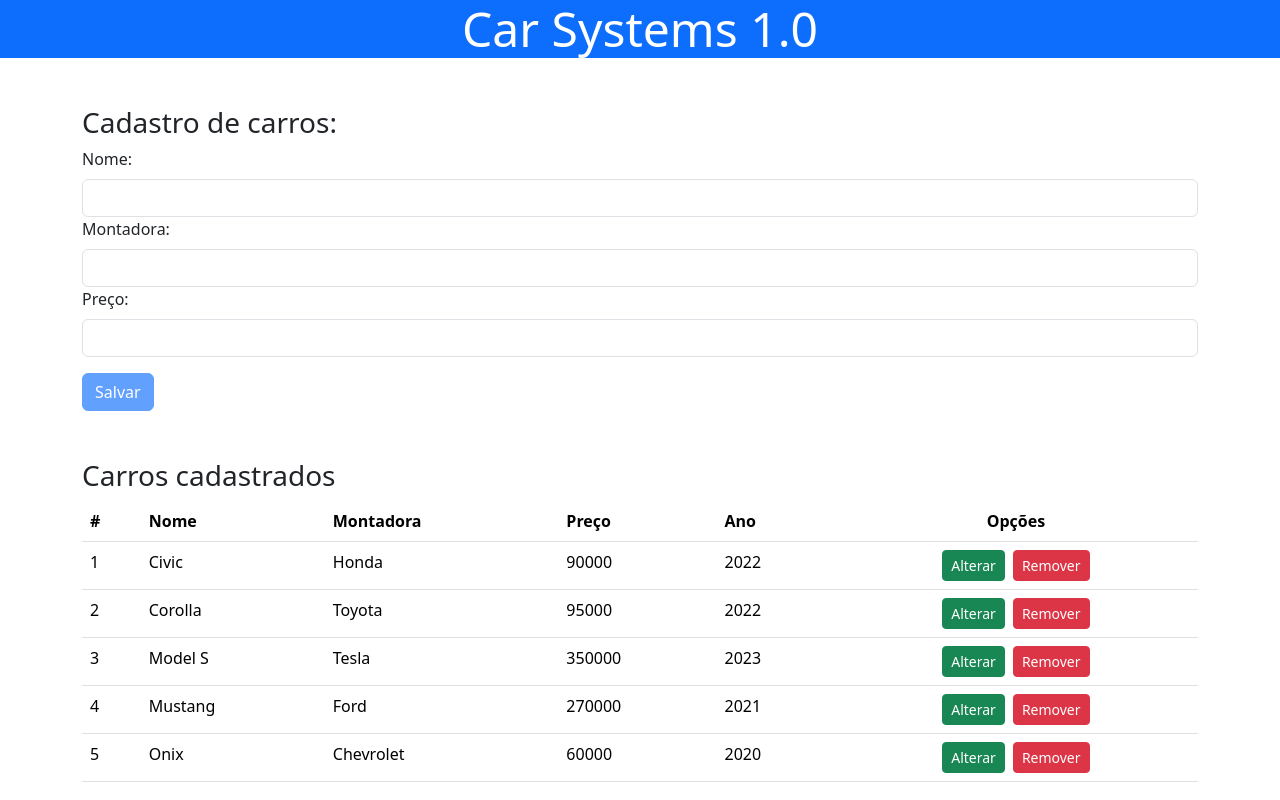
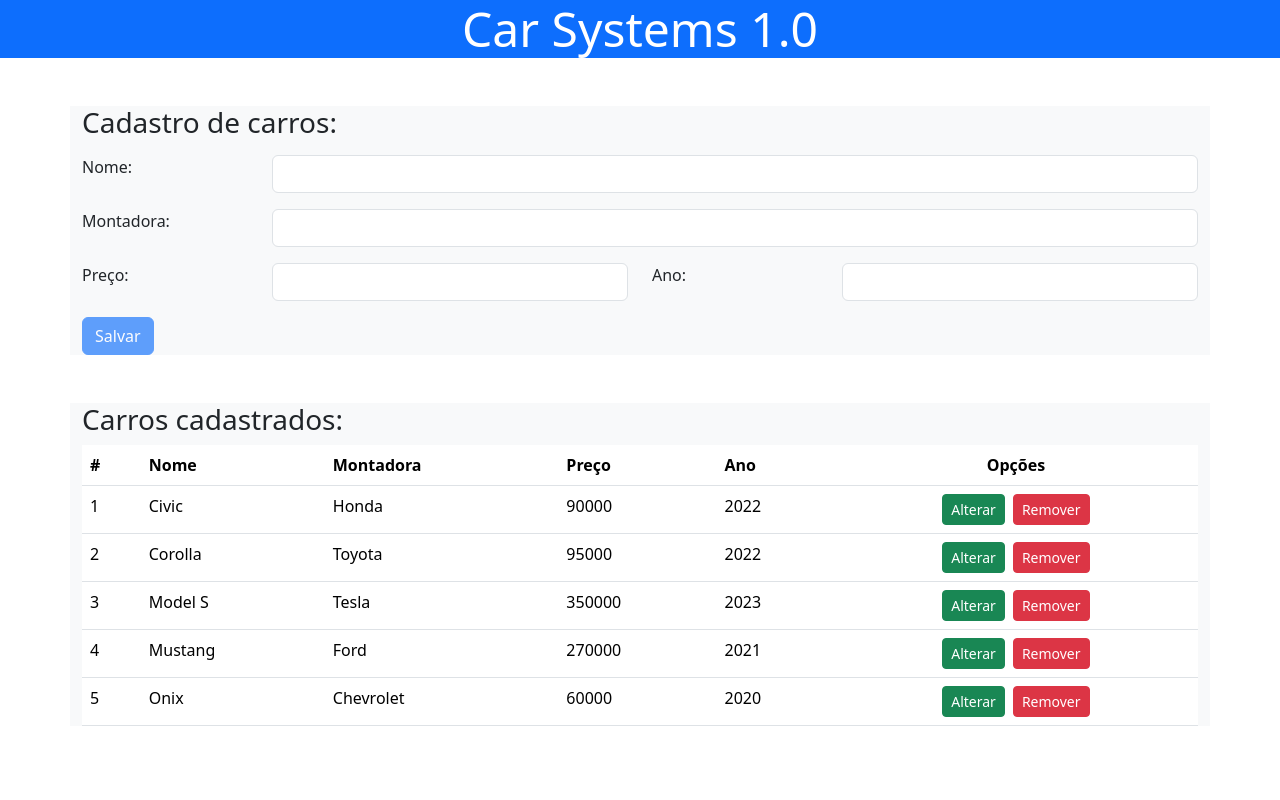
Before and after one commit to YuuyaOkatani/BootCampDevJrProjCap2Mod3, an Angular app: page / in a window 1280 px wide. Built offline with nearby package versions, Linux system fonts and the light colour scheme.

Commit message:
closes #6 - lógica refatorada

```diff
--- a/src/app/components/car/car.component.html
+++ b/src/app/components/car/car.component.html
@@ -6,28 +6,34 @@
     <title>Document</title>
 </head>
 <body>
-    <div class="container mt-5">
+    <div class="container bg-light mt-5">
         <h3>Cadastro de carros:</h3>
         <form #formCar="ngForm">
-            <div class="row">
-                <label for="title" class="form-label">Nome:</label>
-                <div>
-                    <input type="text" class="form-control" [(ngModel)]="car.name" name="title" id="title" required>
+            <div class="row mb-3 mt-3">
+                <label for="title" class="col-sm-2 form-label">Nome:</label>
+                <div class="col-sm-10">
+                    <input type="text" class="col-sm-2  form-control" [(ngModel)]="car.name" name="title" id="name" required>
                 </div>
             </div>
-            <div class="row">
-                <label for="author" class="form-label">Montadora:</label>
-                <div>
-                    <input type="text" class="form-control" [(ngModel)]="car.automaker" name="author" id="author" required>
+            <div class="row mb-3">
+                <label for="author" class=" col-sm-2 form-label">Montadora:</label>
+                <div class="col-sm-10">
+                    <input type="text" class="form-control" [(ngModel)]="car.automaker" name="author" id="automaker" required>
                 </div>
             </div>
+
             <div class="row">
-                <label for="price" class="form-label">Preço:</label>
-                <div>
+                <label for="price" class="col-sm-2  form-label">Preço:</label>
+                <div class="col-sm-4">
                     <input type="text" class="form-control" [(ngModel)]="car.price" name="price" id="price" required>
                 </div>
+                <label for="price" class="col-sm-2 form-label">Ano:</label>
+                <div class="col-sm-4">
+                    <input type="text" class="form-control" [(ngModel)]="car.year" name="price" id="year" required>
+                </div>
             </div>
-            <div class="row mt-3">
+
+            <div class="row mt-3 mb-5">
                 <div>
                     <!-- Componente filho envia o evento ao clicar este botão -->
                     <button type="submit" class="btn btn-primary" (click)="salvar()  "[disabled]="formCar.invalid"> Salvar </button>
--- a/src/app/components/cars/cars.component.html
+++ b/src/app/components/cars/cars.component.html
@@ -1,8 +1,8 @@
 
 <app-car></app-car>
 
-<div class="container mt-5">
-    <h3>Carros cadastrados</h3>
+<div class="container bg-light">
+    <h3>Carros cadastrados:</h3>
     <table class="table">
         <thead>
             <tr>
--- a/src/app/components/cars/cars.component.ts
+++ b/src/app/components/cars/cars.component.ts
@@ -63,6 +63,9 @@ export class CarsComponent {
 
     }
 
+    this.car = {} as Car;
+    this.isUpdate = false;
+
 
   }
   updateCar(car: Car){
```
